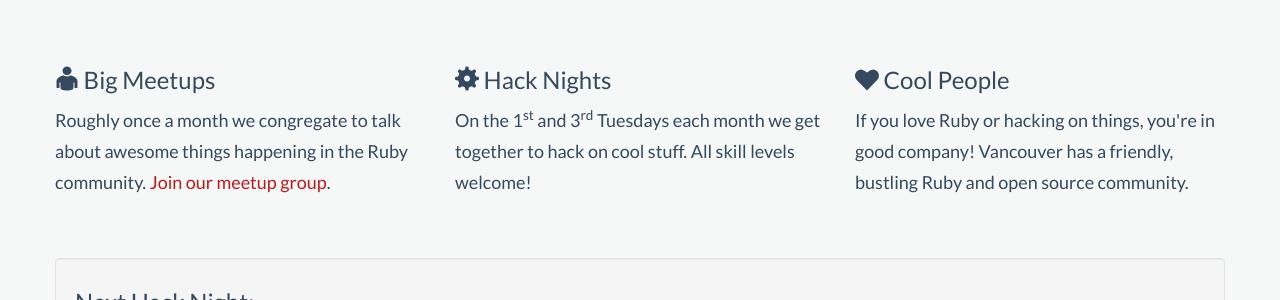
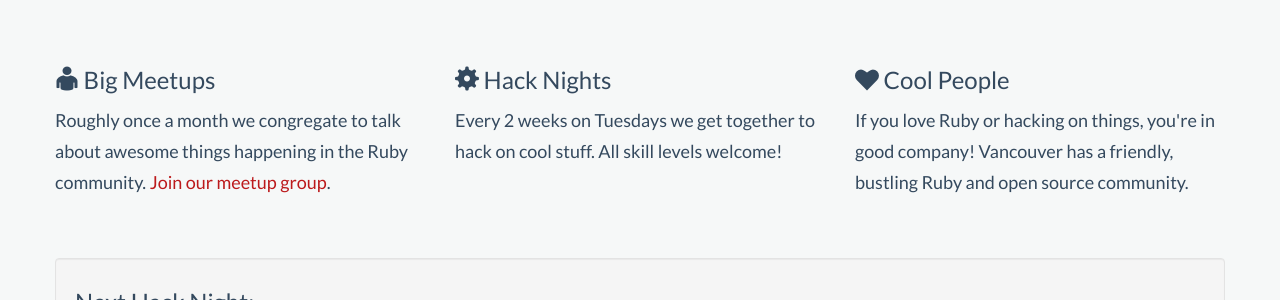
Before and after one commit to vanruby/vanruby.github.io, a Jekyll site: the page built from index.html, in a window 1280 px wide. Shown: the part 563-863 px from the top of the page. Built offline with Jekyll 4.4.1, drawn with Linux system fonts in a browser that asks for light colours; Markdown is read by kramdown in place of the engine named in the settings.

Commit message:
every 2nd tuesday instead

```diff
--- a/index.html
+++ b/index.html
@@ -22,7 +22,7 @@ title: "VanRuby - Vancouver Ruby on Rails Group"
     </div>
     <div class="span4">
       <h6><span class="fui-gear"></span> Hack Nights</h6>
-      <p>On the 1<sup>st</sup> and 3<sup>rd</sup> Tuesdays each month we get together to hack on cool stuff. All skill levels welcome!</p>
+      <p>Every 2 weeks on Tuesdays we get together to hack on cool stuff. All skill levels welcome!</p>
     </div>
     <div class="span4">
       <h6><span class="fui-heart"></span> Cool People</h6>
```
